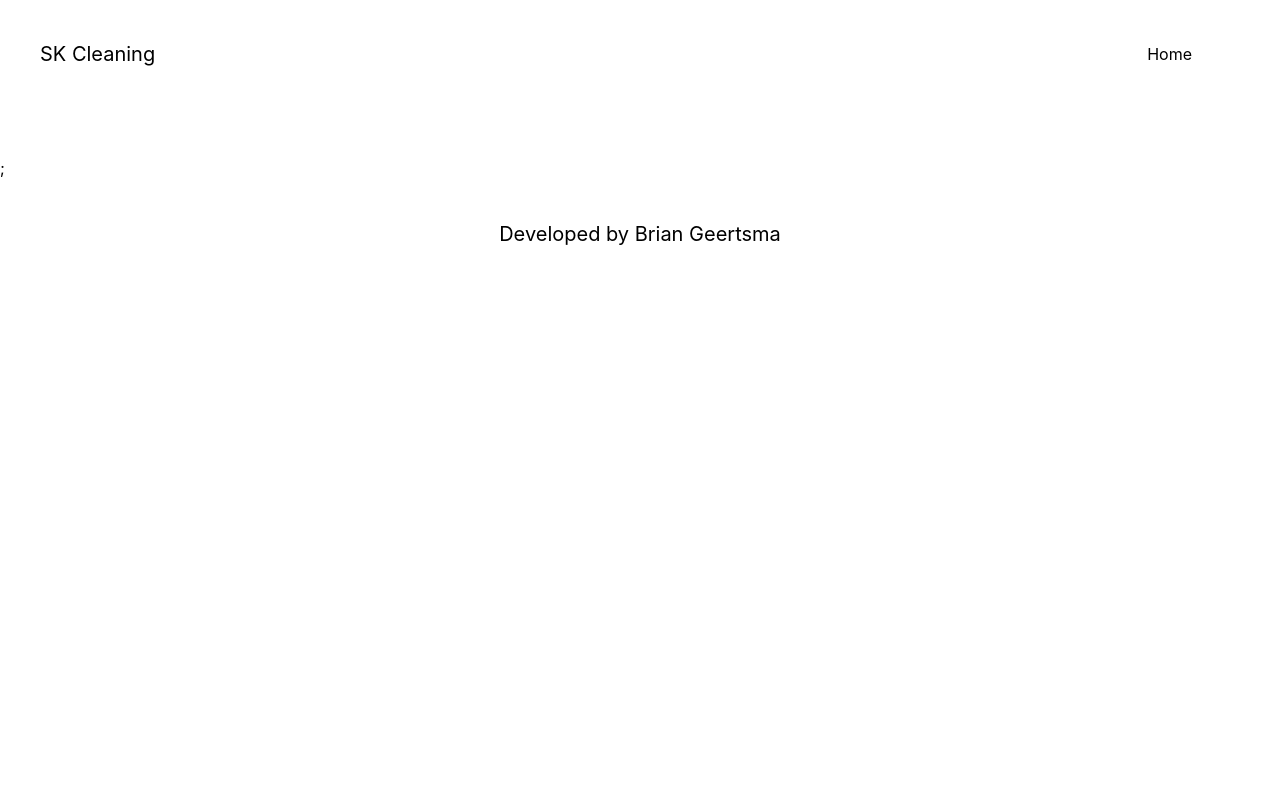
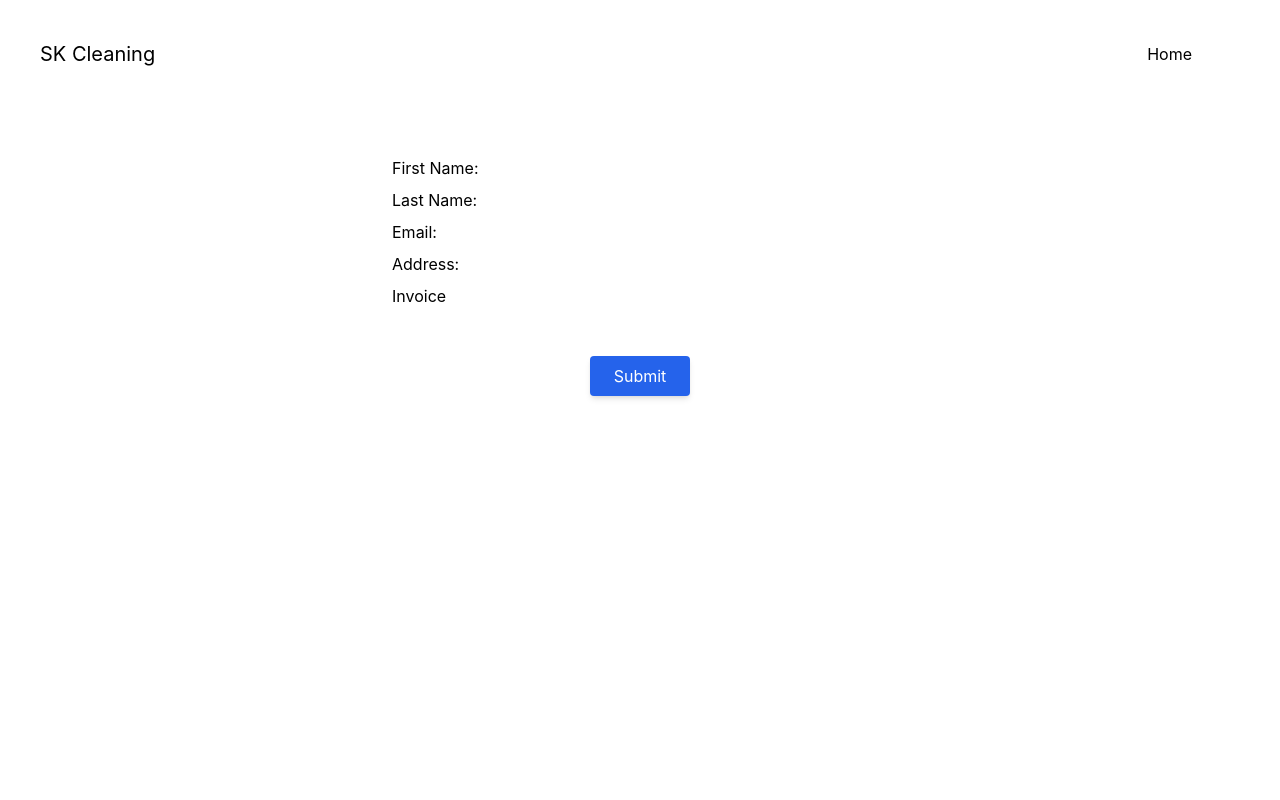
Before and after one commit to brian-gee/blue-water-pools, a Next.js app: page /admin in a window 1280 px wide. Shown: the top 800 px of the page. Built offline with nearby package versions, Linux system fonts and the light colour scheme; no server answers.

Commit message:
adding form to add users

```diff
--- a/pages/admin.tsx
+++ b/pages/admin.tsx
@@ -1,5 +1,57 @@
 import { addCustomer } from "../firebase/init";
+import { tailwindStyles } from "../components/tailwindStyles";
+
+// function addCustomerForm() {
+//   const addCustomerForm = document.querySelector(".add");
+//   addCustomerForm.addEventListener("submit", (e) => {
+//     e.preventDefault();
+
+//     firstName: addCustomerForm.firstName.value,
+
+//     addCustomer(firstName, lastName, email, address, invoice)
+//     }
+//   });
+// }
 
 export default function Admin() {
-  return <div></div>;
+  return (
+    <div className="h-screen">
+      <div className="px-10 flex justify-center">
+        <form className="add grid grid-flow-row-min grid-cols-2">
+          {/* First Name */}
+          <label className="mb-2" htmlFor="firstName">
+            First Name:{" "}
+          </label>
+          <input className="mb-2" type="text" name="firstName" required />
+
+          {/* Last Name */}
+          <label className="mb-2" htmlFor="lastName">
+            Last Name:{" "}
+          </label>
+          <input className="mb-2" type="text" name="firstName" required />
+
+          {/* Email */}
+          <label className="mb-2" htmlFor="email">
+            Email:{" "}
+          </label>
+          <input className="mb-2" type="text" name="firstName" required />
+
+          {/* Address */}
+          <label className="mb-2" htmlFor="address">
+            Address:{" "}
+          </label>
+          <input className="mb-2" type="text" name="address" required />
+
+          {/* Invoice */}
+          <label className="mb-2" htmlFor="title">
+            Invoice
+          </label>
+          <input className="mb-2" type="number" name="invoice" required />
+        </form>
+      </div>
+      <div className="flex justify-center pt-10">
+        <button className={tailwindStyles.btn}>Submit</button>
+      </div>
+    </div>
+  );
 }
```
